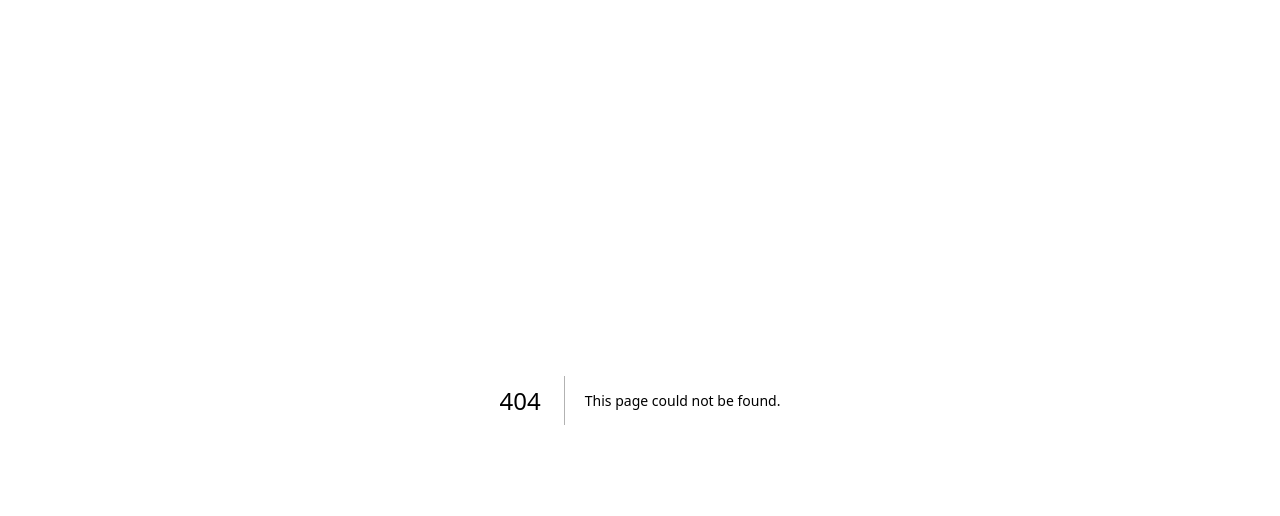
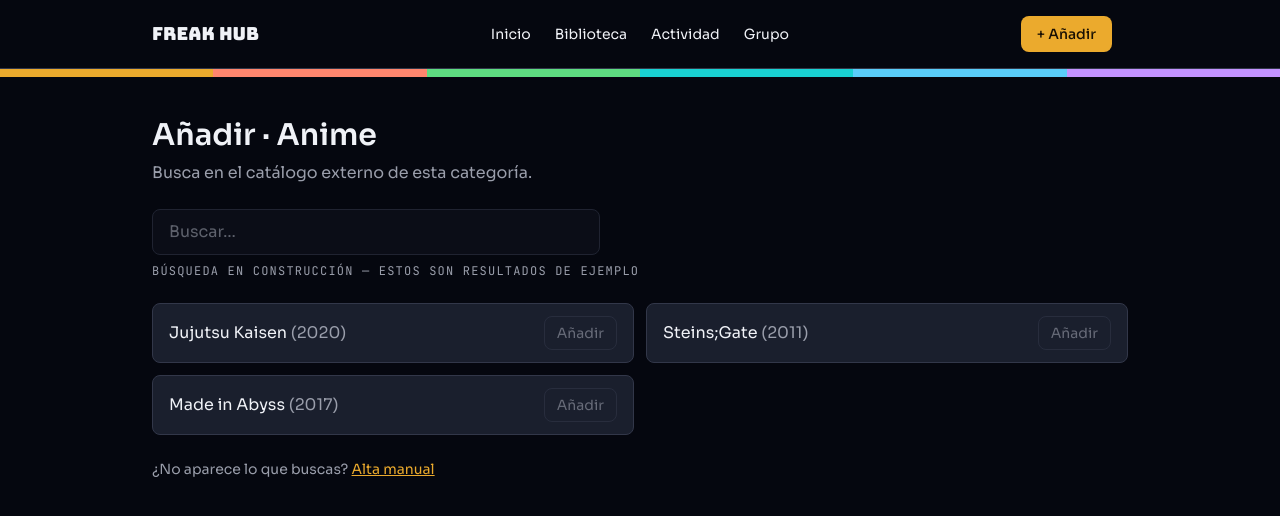
Before and after one commit to alvaroofernaandez/freak-hub, a Next.js app in the folder apps/web/: page /anadir/anime in a window 1280 px wide. Before the commit this address had no page. Shown: the top 516 px of the page. Built offline with nearby package versions, Linux system fonts and the light colour scheme; no server answers.

Commit message:
feat: add the add-flow catalog search page
Search field disabled with a construction note and mock results as a
layout preview, plus a link to the manual add alternative. The real
external-catalog search is a future task (docs/catalogs.md).

```diff
--- /dev/null
+++ b/apps/web/src/app/(app)/anadir/[categoria]/page.tsx
@@ -0,0 +1,96 @@
+import type { Metadata } from "next";
+import Link from "next/link";
+import { notFound } from "next/navigation";
+import { mockSearchResults } from "@/features/library/lib/mock-search-results";
+import {
+  CATEGORY_LABELS,
+  CATEGORY_ORDER,
+  type CategoryId,
+} from "@/shared/ui/category-stripe";
+
+type AddSearchPageProps = {
+  params: Promise<{ categoria: string }>;
+};
+
+function isCategoryId(value: string): value is CategoryId {
+  return (CATEGORY_ORDER as string[]).includes(value);
+}
+
+export async function generateMetadata({
+  params,
+}: AddSearchPageProps): Promise<Metadata> {
+  const { categoria } = await params;
+  return { title: isCategoryId(categoria) ? "Añadir" : "" };
+}
+
+/**
+ * Step two of adding a work: search the category's external catalog
+ * (docs/catalogs.md). Not implemented yet, so the field is disabled and the
+ * results are mock data (docs/roadmap.md) — a preview of the future layout.
+ */
+export default async function AddSearchPage({ params }: AddSearchPageProps) {
+  const { categoria } = await params;
+
+  if (!isCategoryId(categoria)) {
+    notFound();
+    return;
+  }
+
+  const results = mockSearchResults(categoria);
+
+  return (
+    <section className="space-y-6">
+      <div className="space-y-2">
+        <h1 className="text-3xl font-semibold">
+          Añadir · {CATEGORY_LABELS[categoria]}
+        </h1>
+        <p className="text-ink-muted">
+          Busca en el catálogo externo de esta categoría.
+        </p>
+      </div>
+
+      <div className="space-y-2">
+        <input
+          type="search"
+          disabled
+          placeholder="Buscar…"
+          className="w-full max-w-md rounded-lg border border-border bg-surface px-4 py-2.5 text-ink placeholder:text-ink-muted disabled:opacity-60"
+        />
+        <p className="font-mono text-xs uppercase tracking-widest text-ink-muted">
+          Búsqueda en construcción — estos son resultados de ejemplo
+        </p>
+      </div>
+
+      <ul className="grid grid-cols-1 gap-3 sm:grid-cols-2">
+        {results.map((result) => (
+          <li
+            key={result.id}
+            className="flex items-center justify-between rounded-lg border border-border bg-surface-raised px-4 py-3"
+          >
+            <span>
+              {result.title}{" "}
+              <span className="text-ink-muted">({result.year})</span>
+            </span>
+            <button
+              type="button"
+              disabled
+              className="rounded-lg border border-border px-3 py-1.5 text-sm text-ink-muted disabled:opacity-60"
+            >
+              Añadir
+            </button>
+          </li>
+        ))}
+      </ul>
+
+      <p className="text-sm text-ink-muted">
+        ¿No aparece lo que buscas?{" "}
+        <Link
+          href={`/anadir/${categoria}/manual`}
+          className="text-accent underline"
+        >
+          Alta manual
+        </Link>
+      </p>
+    </section>
+  );
+}
```
Also changed, not shown: 1 other file (tests, documents, lock files or other folders).
